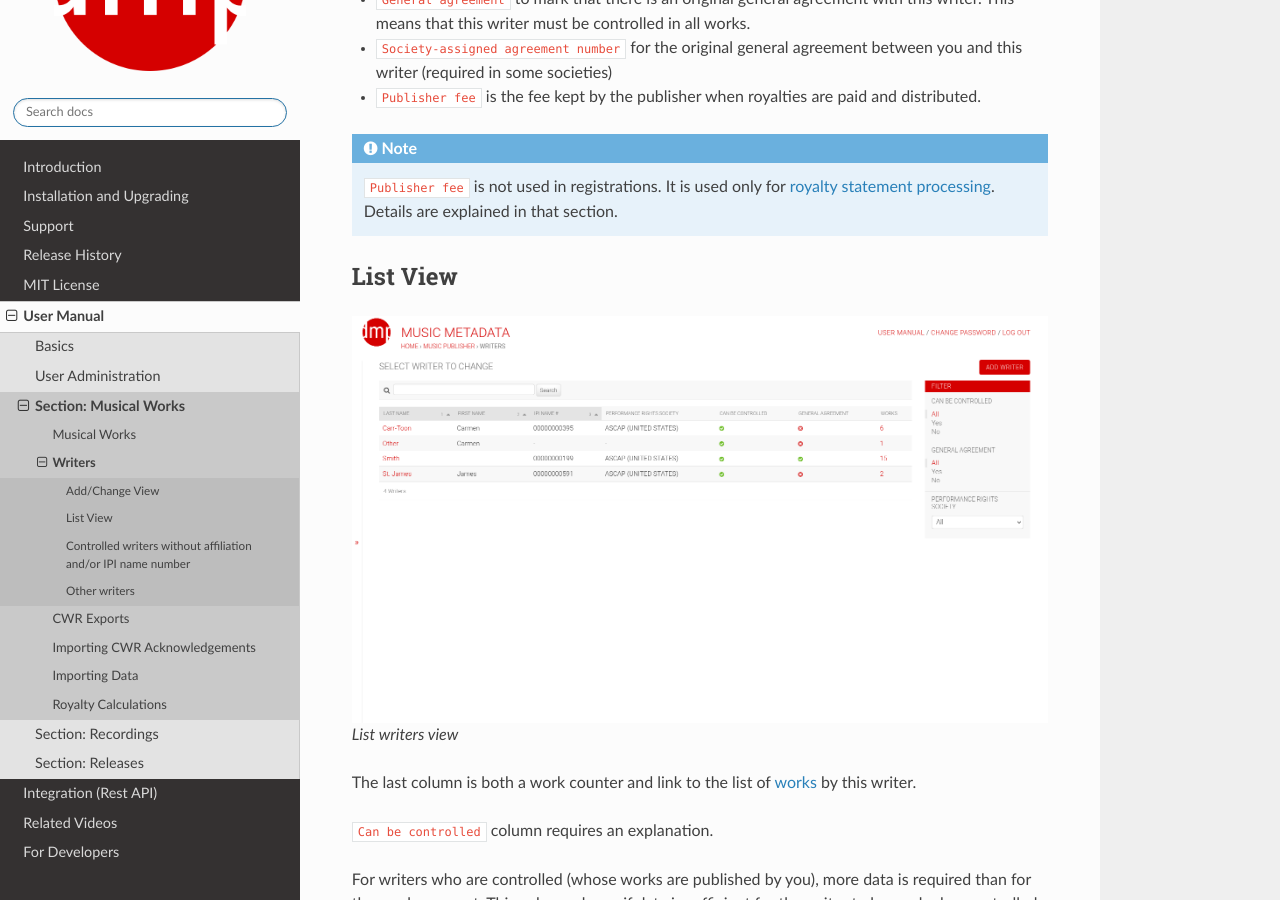
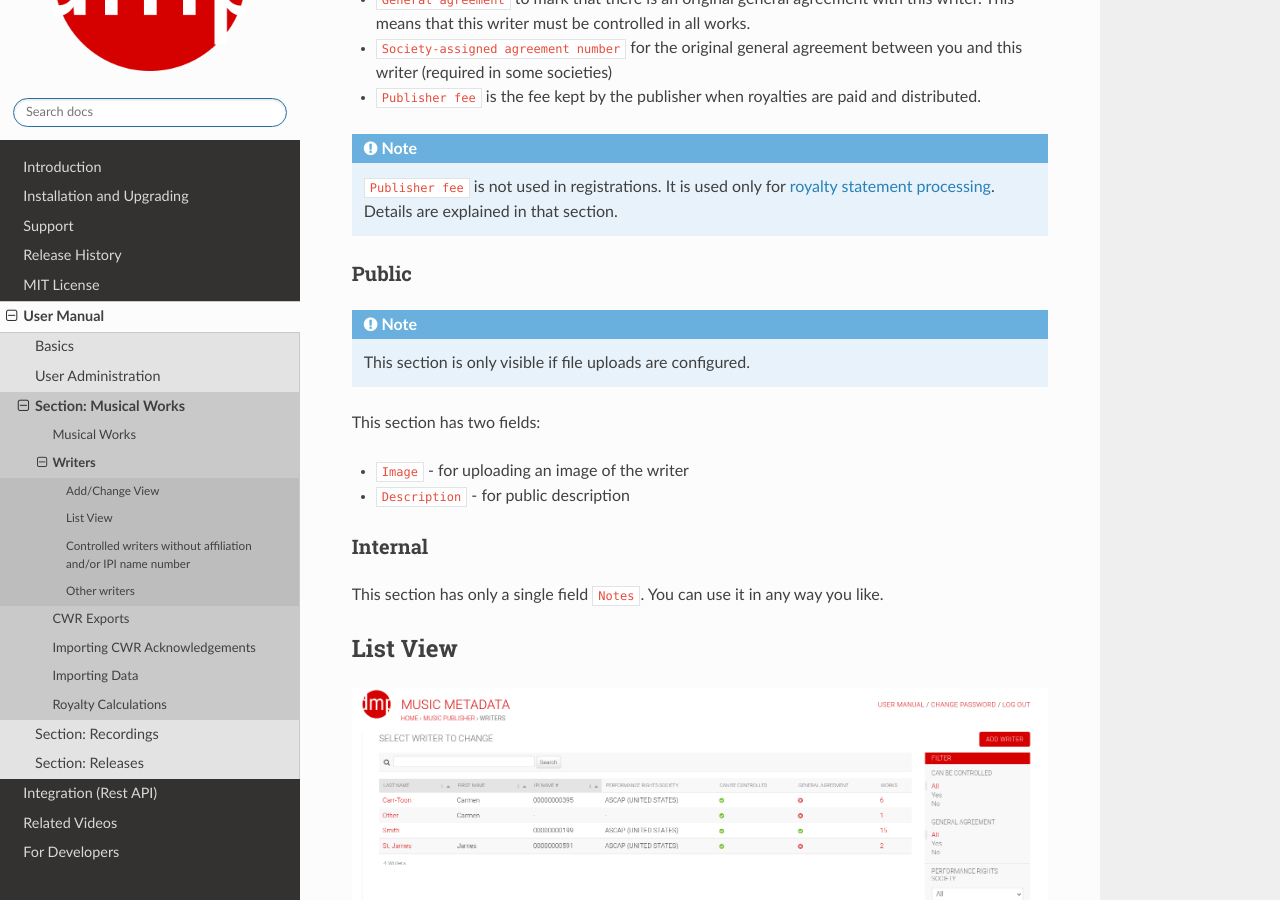
Before and after one commit to matijakolaric-com/django-music-publisher, a Sphinx documentation site: the page built from docs/manual_writer.rst, in a window 1280 px wide and 900 px high, scrolled down 1185 px. Built offline with Sphinx 7.4.7 and the Read the Docs theme 2.0.0, drawn with Linux system fonts in a browser that asks for light colours.

Commit message:
documentation updates

```diff
--- a/docs/manual_writer.rst
+++ b/docs/manual_writer.rst
@@ -44,6 +44,23 @@
     :doc:`royalty statement processing <manual_royaltycalculations>`.
     Details are explained in that section.
 
+Public
++++++++++++++++++
+
+.. note::
+    This section is only visible if file uploads are configured.
+
+This section has two fields:
+
+* ``Image`` - for uploading an image of the writer
+* ``Description`` - for public description
+
+Internal
+++++++++++++++++++
+
+This section has only a single field ``Notes``. You can use it in any way you
+like.
+
 List View
 ---------
 
```
Also changed, not shown: docs/images/add_recording.png, docs/images/recordings.png.
